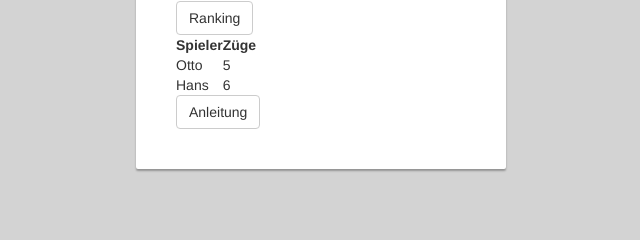
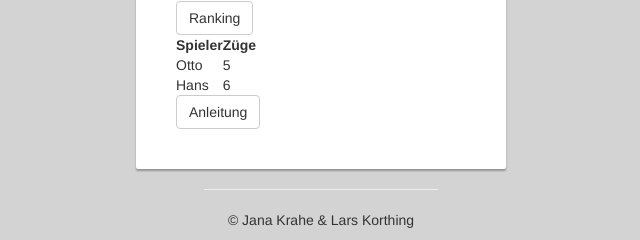
Before and after one commit to JanaKrahe/PHP_Datenbanken, a PHP site: page /PHP_Datenbanken/OberflaecheSpiel.php in a window 1280 px wide. Shown: the part 618-858 px from the top of the page, without its empty margins (319-959 px from the left). Before the commit the page ends 790 px from the top, so only its background shows below. Run offline with PHP 8.4, Linux system fonts and the light colour scheme; the visitor is signed in with stand-in values (Sample User, id 1); some libraries are stand-ins or nearby versions.

Commit message:
Spiel Seitenende

```diff
--- a/Spiel_101/OberflaecheSpiel.php
+++ b/Spiel_101/OberflaecheSpiel.php
@@ -126,6 +126,10 @@
               <button class="btn btn-default" type="button" onclick="anleitung()" name="btnAnleitung">Anleitung</button>
             </div>
           </div>
+          <div class="mai-center">
+            <hr />
+            <p style="text-align: center"> &copy; Jana Krahe &amp; Lars Korthing </p>
+          </div>
         </div>
       </div>
       <div class="logoutDiv">
```
